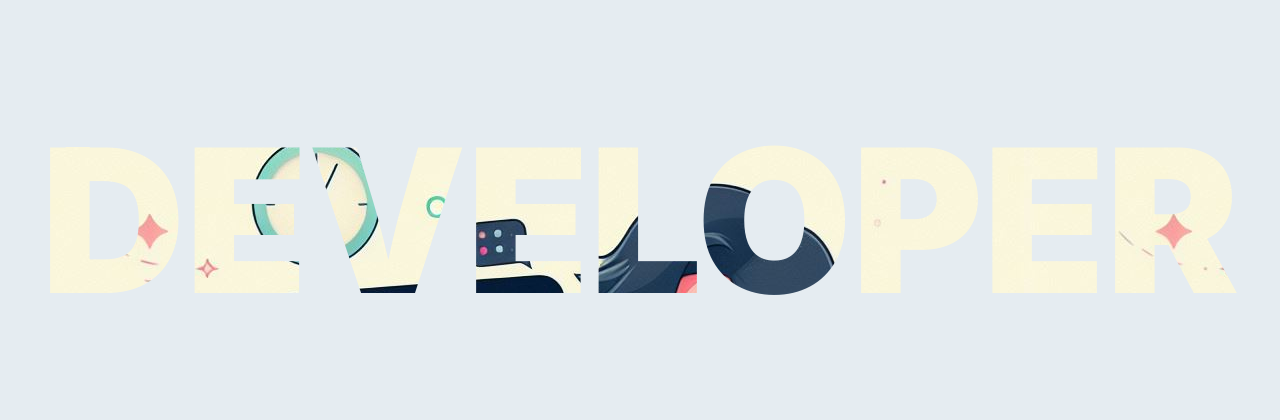
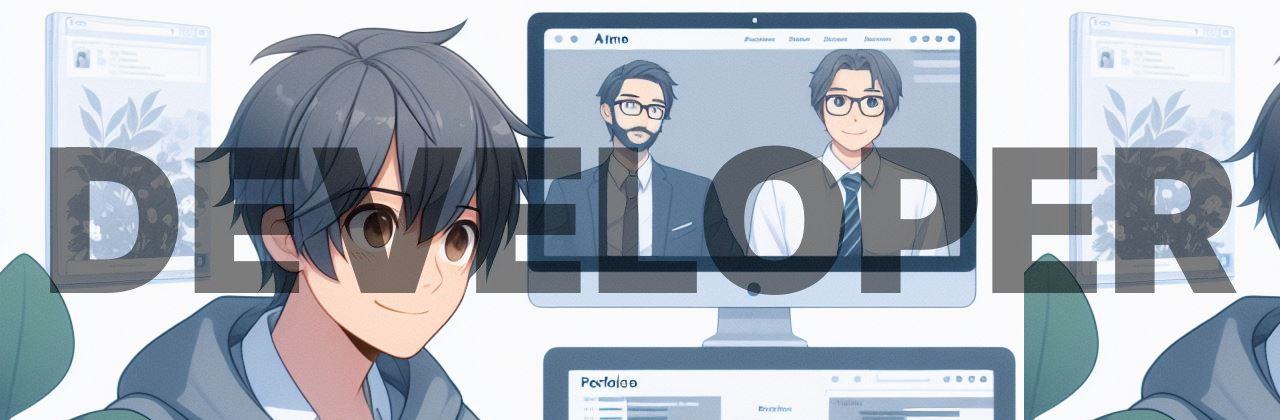
Before and after one commit to mabdelou/Portfolio, a Next.js app in the folder frontend/: page / in a window 1280 px wide. Shown: the part 930-1350 px from the top of the page. Built offline with nearby package versions, Linux system fonts and the light colour scheme.

Commit message:
just test

```diff
--- a/frontend/app/Page/Home/Home.tsx
+++ b/frontend/app/Page/Home/Home.tsx
@@ -53,21 +53,18 @@ export default function Home() {
   return (
     <div className="relative ">
       <div id="home_scroll" className="relative flex w-[300vw] h-[calc(100vh-100px)] bg-[#E5ECF1]">
-        <div className="relative w-[100vw] h-[calc(100vh-100px)]">
-          <p className="text-center text-container  text-transparent  bg-[url('/1.jpeg')] bg-clip-text top-1/2 transform
-            translate-y-1/2  text-[200px]  font-black">
+        <div className="relative bg-[url('/1.jpeg')] w-[100vw] h-[calc(100vh-100px)]">
+          <p className="text-center top-1/2 opacity-50 text-black transform translate-y-1/2  text-[200px]  font-black">
             DESIGNER
           </p>
         </div>
-        <div className="relative w-[100vw] h-[calc(100vh-100px)]">
-          <p className="text-center text-container  text-transparent  bg-[url('/1.jpeg')] bg-clip-text top-1/2 transform
-            translate-y-1/2  text-[200px]  font-black">
+        <div className="relative bg-[url('/3.jpeg')] w-[100vw] h-[calc(100vh-100px)]">
+          <p className="text-center top-1/2 opacity-50 text-black transform translate-y-1/2  text-[200px]  font-black">
             DEVELOPER
           </p>
         </div>
-        <div className="relative w-[100vw] h-[calc(100vh-100px)]">
-          <p className="text-center text-container  text-transparent  bg-[url('/1.jpeg')] bg-clip-text top-1/2 transform
-            translate-y-1/2  text-[200px]  font-black">
+        <div className="relative bg-[url('/4.jpeg')] w-[100vw] h-[calc(100vh-100px)]">
+          <p className="text-center top-1/2 opacity-50 text-black transform translate-y-1/2  text-[200px]  font-black">
             PROGRAMMER
           </p>
         </div>
```
Also changed, not shown: frontend/public/4.jpeg (added).
